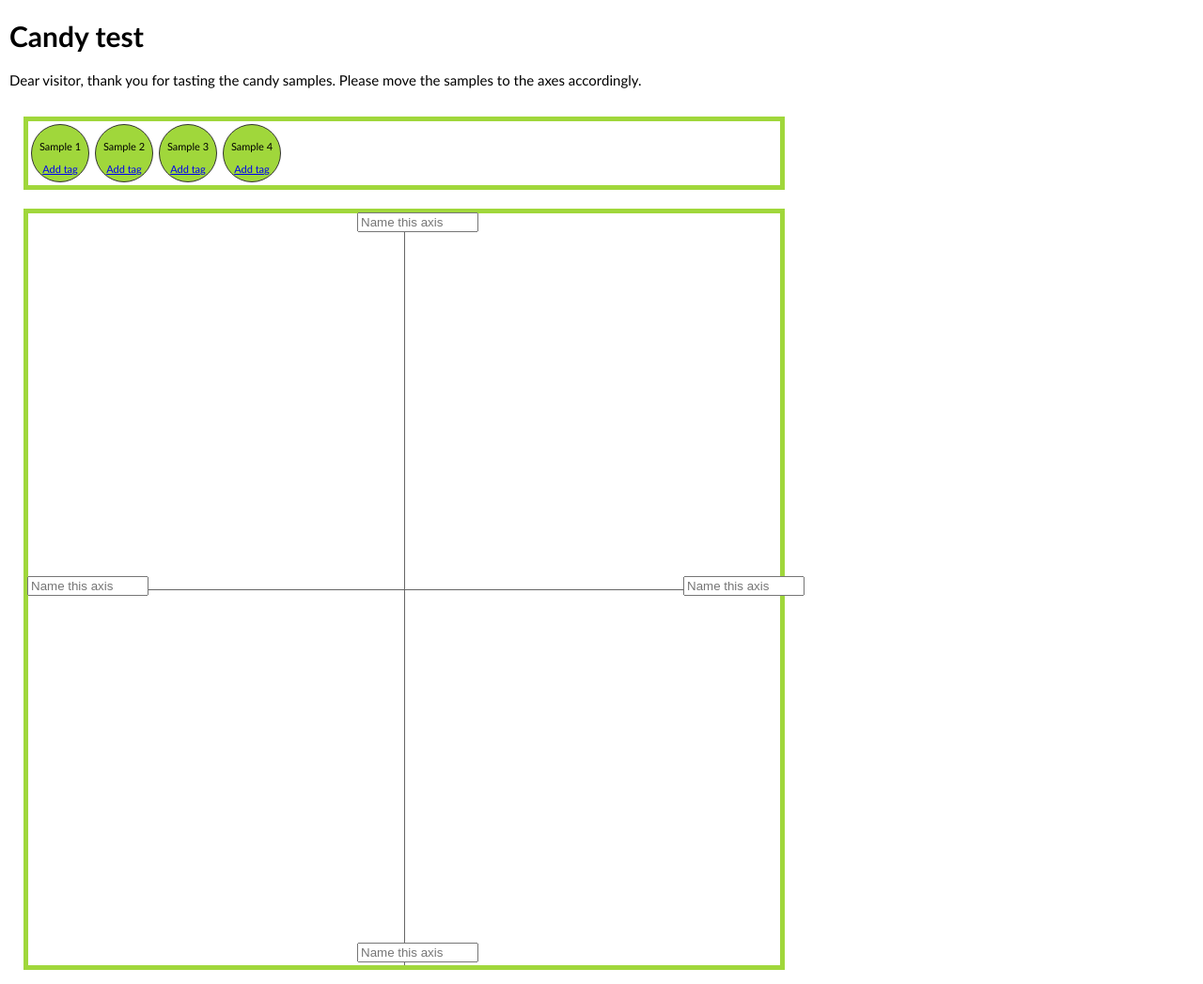
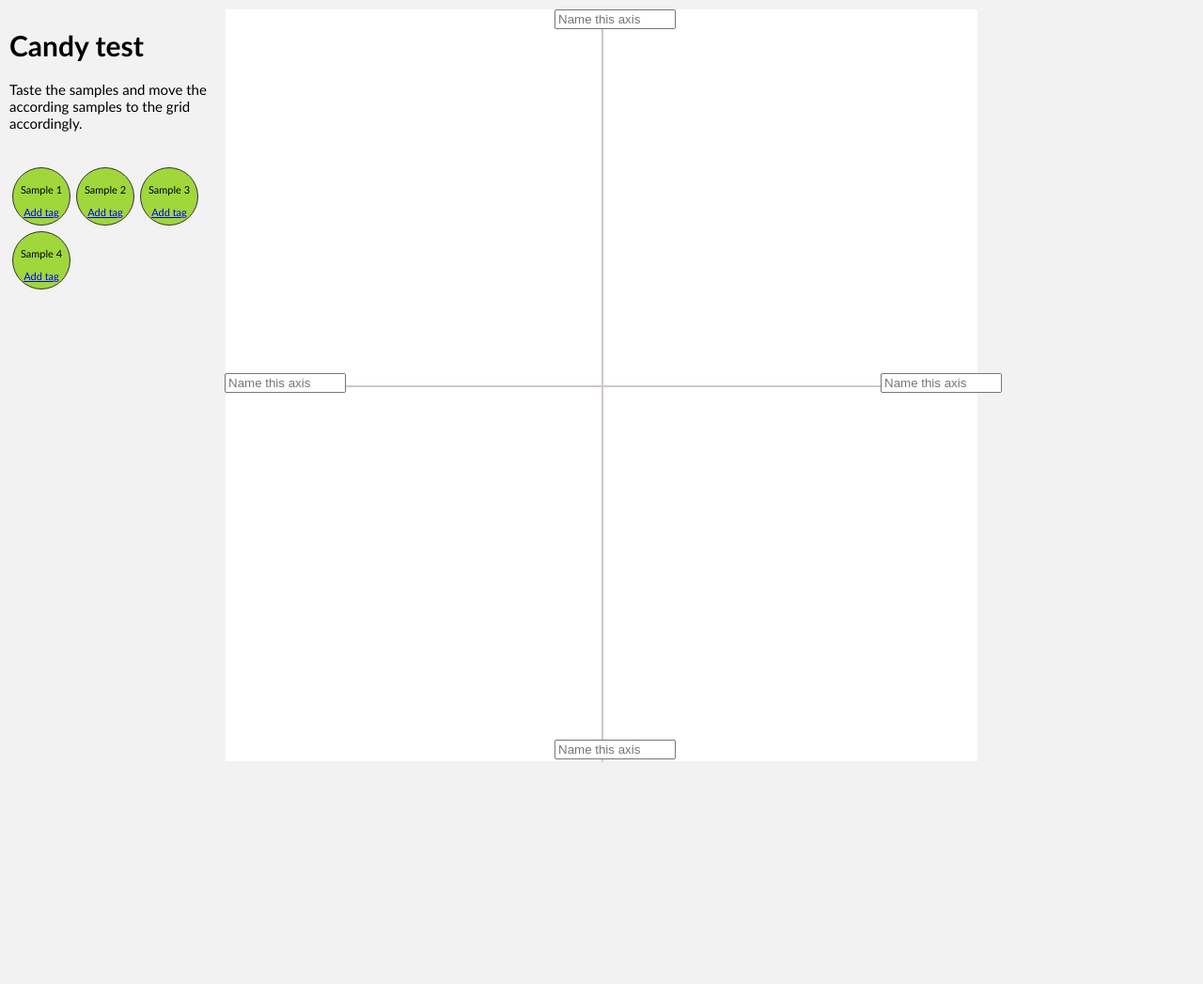
Before and after one commit to Esensorics/esenrosicsDevelopment, a PHP site: page / in a window 1280 px wide. Shown: the whole page at 94% size. After the commit the page ends 811 px from the top, so only its background shows below. Run offline with PHP 8.4, Linux system fonts and the light colour scheme; some libraries are stand-ins or nearby versions.

Commit message:
new layout - grid part has its own area on the right and everything else will be on the left

```diff
--- a/Team/index.html
+++ b/Team/index.html
@@ -141,8 +141,11 @@ $(".add_tag_layer").click(function(e) {
 </head>
 <body>
 
+<div id="everything">
+
+  <div id="leftinfo">
     <h1>Candy test</h1>
-<p>Dear visitor, thank you for tasting the candy samples. Please move the samples to the axes accordingly.</p>
+    <p>Taste the samples and move the according samples to the grid accordingly.</p>
     <div id="drag_window">
       <div id="items">
       	<div id="draggable_item1" class="draggable_content">
@@ -181,9 +184,11 @@ $(".add_tag_layer").click(function(e) {
       	  </div>
       	</div>
       </div>
+    </div>
+  </div>
 
 
-
+  <div id="rightinfo">
     <div id="canvas">
     	<script type="text/javascript">
     		//$('#canvas').html('canvas: '+samplesList[2]['name']);
@@ -200,21 +205,16 @@ $(".add_tag_layer").click(function(e) {
       </div>
 
     	<div id="axisname_left">
-
         <input class="axis_name" id="ax_l" type="text" placeholder="Name this axis" size="13" maxlength="13"><br>
       </div>
 
-	<div id="axisname_right" >
-
+    	<div id="axisname_right">
         <input class="axis_name" id="ax_r" type="text" placeholder="Name this axis" size="13" maxlength="13"><br>
-
-
-
-
       </div>
 
     </div>
-
+  </div>
+</div>
 
 </body>
 </html>
--- a/Team/style.css
+++ b/Team/style.css
@@ -2,21 +2,52 @@ body {
 	font-family: "Trebuchet MS", "Helvetica", "Arial",  "Verdana", "sans-serif";
 	font-size: 15px;
 	margin: 10px;
+	background: #f2f2f2;
 }
 
+#everything {
+	width:100%;
+}
+#leftinfo {
+	float: left;
+	width:230px;
+	min-height:1000px;
+	z-index: -1;
+}
+#rightinfo {
+	float: left;
+	min-height:1000px;
+	z-index: -1;
+}
+
+#canvas {
+	float: left;
+	width:800px;
+	height:800px;
+	background: #fff;
+	z-index: -1;
+}
+#canvas .ui-state-hover {
+	border: 5px solid red;
+	background: #ccc;
+}
+
+#canvas .ui-state-active {
+	border: 5px solid blue;
+	background: #eee;
+}
+
+
 #drag_window {
-float: left;
-	margin: 10px;
-	border: 5px solid transparent ;
-	clear:both;
+	float: left;
+
 }
 
 #items {
-	width:800px;
+	width:220px;
 	float: left;
-	clear:both;
-	border: 5px solid #a0d73b;
 	z-index: 100;
+	margin-top: 20px;
 }
 
 #items .ui-selected {
@@ -56,27 +87,6 @@ float: left;
  	font-size: 11px;
 }
 
-
-#canvas {
-	float: left;
-	width:800px;
-	height:800px;
-    margin-top: 20px;
-	border: 5px solid #a0d73b;
-	background: #fff;
-	clear:both;
-	z-index: -1;
-}
-#canvas .ui-state-hover {
-	border: 5px solid red;
-	background: #ccc;
-}
-
-#canvas .ui-state-active {
-	border: 5px solid blue;
-	background: #eee;
-}
-
 .add_tag_layer {
 	background: #3bd7ce;
 	width:100px;
@@ -96,7 +106,7 @@ float: left;
 	height: 1px;
 	position: relative;
 	margin-top: 399px;
-	border-bottom: 1px solid #666;
+	border-bottom: 2px solid #d0c5c5;
 }
 #axis_vertical {
 	width: 1px;
@@ -104,7 +114,7 @@ float: left;
 	position: relative;
 	top: -401px;
 	margin-left: 399px;
-	border-right: 1px solid #666;
+	border-right: 2px solid #d0c5c5;
 }
 #axisname_top {
 	display: cell;
```
Lines whose indentation alone changed are shown as unchanged.
